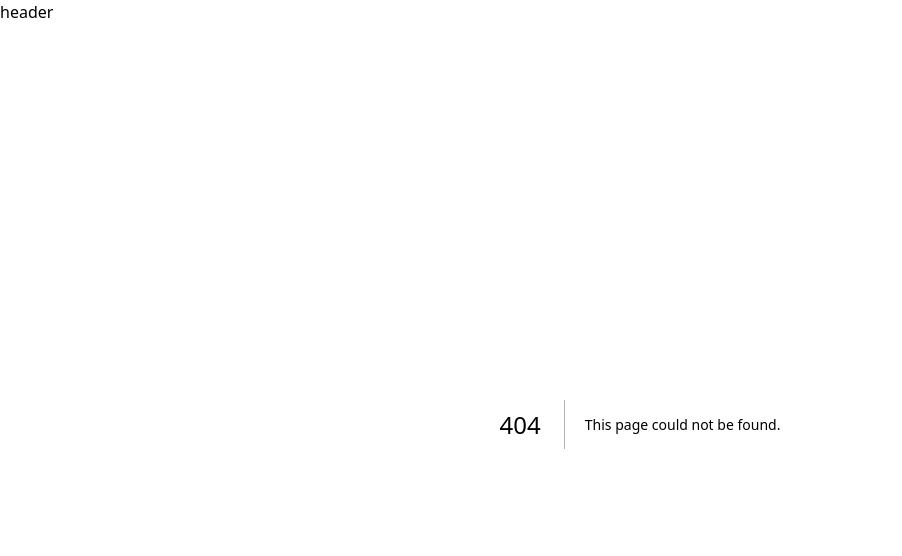
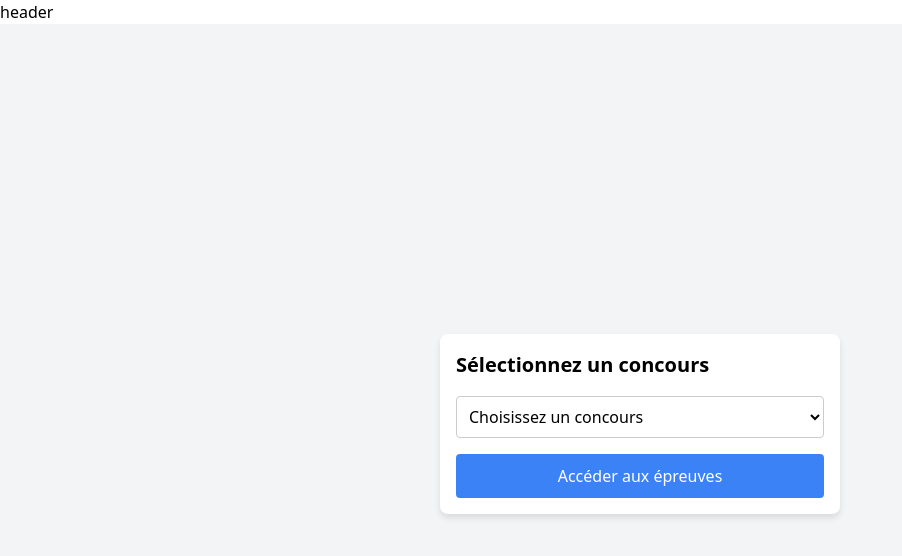
Before and after one commit to Adambekkali/SPIRIT, a Next.js app in the folder front-back/: page /competitions in a window 1280 px wide. Before the commit this address had no page. Shown: the top 556 px of the page, without its empty margins (0-902 px from the left). Built offline with nearby package versions, Linux system fonts and the light colour scheme.

Commit message:
ajout de la page page.tsx pour afficher et selectionner la compétition pour accèder aux épreuves

```diff
--- /dev/null
+++ b/front-back/app/competitions/page.tsx
@@ -0,0 +1,49 @@
+"use client";
+
+import { useState, useEffect } from "react";
+
+// Composant de sélection de compétition
+export default function SelectCompetition() {
+  const [competitions, setCompetitions] = useState<{ id: number; name: string }[]>([]);
+  const [selectedCompetition, setSelectedCompetition] = useState<string | null>(null);
+
+  // Charger les compétitions depuis l'API
+  useEffect(() => {
+    const fetchedData = {
+      competitions: [
+        { id: 2, name: "Challenge National Junior" },
+        { id: 1, name: "Grand Prix Équestre de Paris" },
+        { id: 3, name: "Tournoi Régional Équifun" }
+      ]
+    };
+    setCompetitions(fetchedData.competitions);
+  }, []);
+
+  const handleSelectCompetition = (event: React.ChangeEvent<HTMLSelectElement>) => {
+    setSelectedCompetition(event.target.value);
+  };
+
+  return (
+    <div style={{ display: "flex", flexDirection: "column", alignItems: "center", justifyContent: "center", minHeight: "100vh", backgroundColor: "#f3f4f6", padding: "16px" }}>
+      <div style={{ width: "100%", maxWidth: "400px", padding: "16px", boxShadow: "0 4px 6px rgba(0,0,0,0.1)", backgroundColor: "white", borderRadius: "8px" }}>
+        <h2 style={{ fontSize: "20px", fontWeight: "bold", marginBottom: "16px" }}>Sélectionnez un concours</h2>
+        <select onChange={handleSelectCompetition} style={{ width: "100%", padding: "8px", borderRadius: "4px", border: "1px solid #ccc" }}>
+          <option value="">Choisissez un concours</option>
+          {competitions.map((comp) => (
+            <option key={comp.id} value={comp.name}>
+              {comp.name}
+            </option>
+          ))}
+        </select>
+        {selectedCompetition && (
+          <div style={{ marginTop: "16px", padding: "8px", backgroundColor: "#dbeafe", borderRadius: "4px", color: "#1e40af" }}>
+            <p>Vous avez sélectionné : <strong>{selectedCompetition}</strong></p>
+          </div>
+        )}
+        <button style={{ marginTop: "16px", width: "100%", padding: "10px", backgroundColor: "#3b82f6", color: "white", borderRadius: "4px", border: "none", cursor: "pointer" }} disabled={!selectedCompetition}>
+          Accéder aux épreuves
+        </button>
+      </div>
+    </div>
+  );
+}
```
